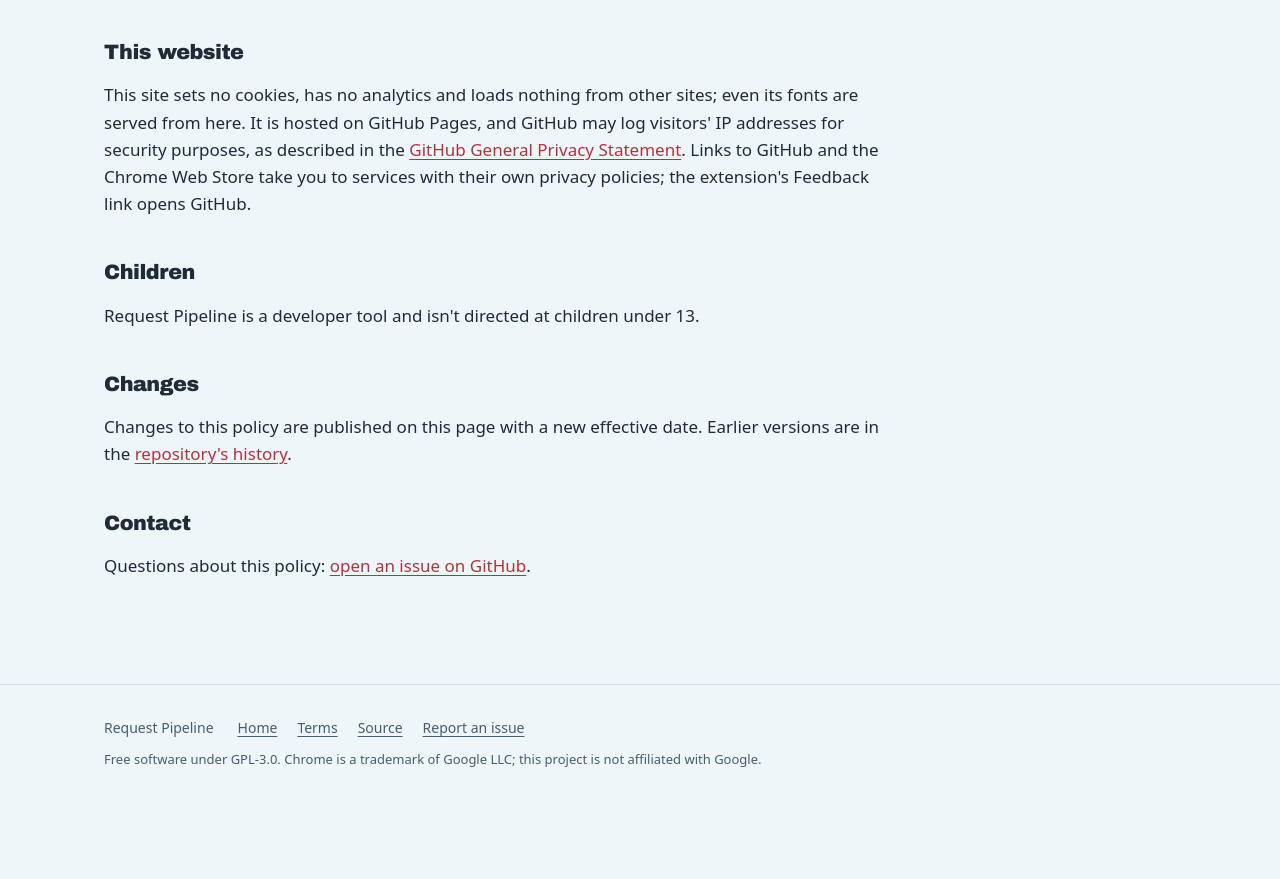
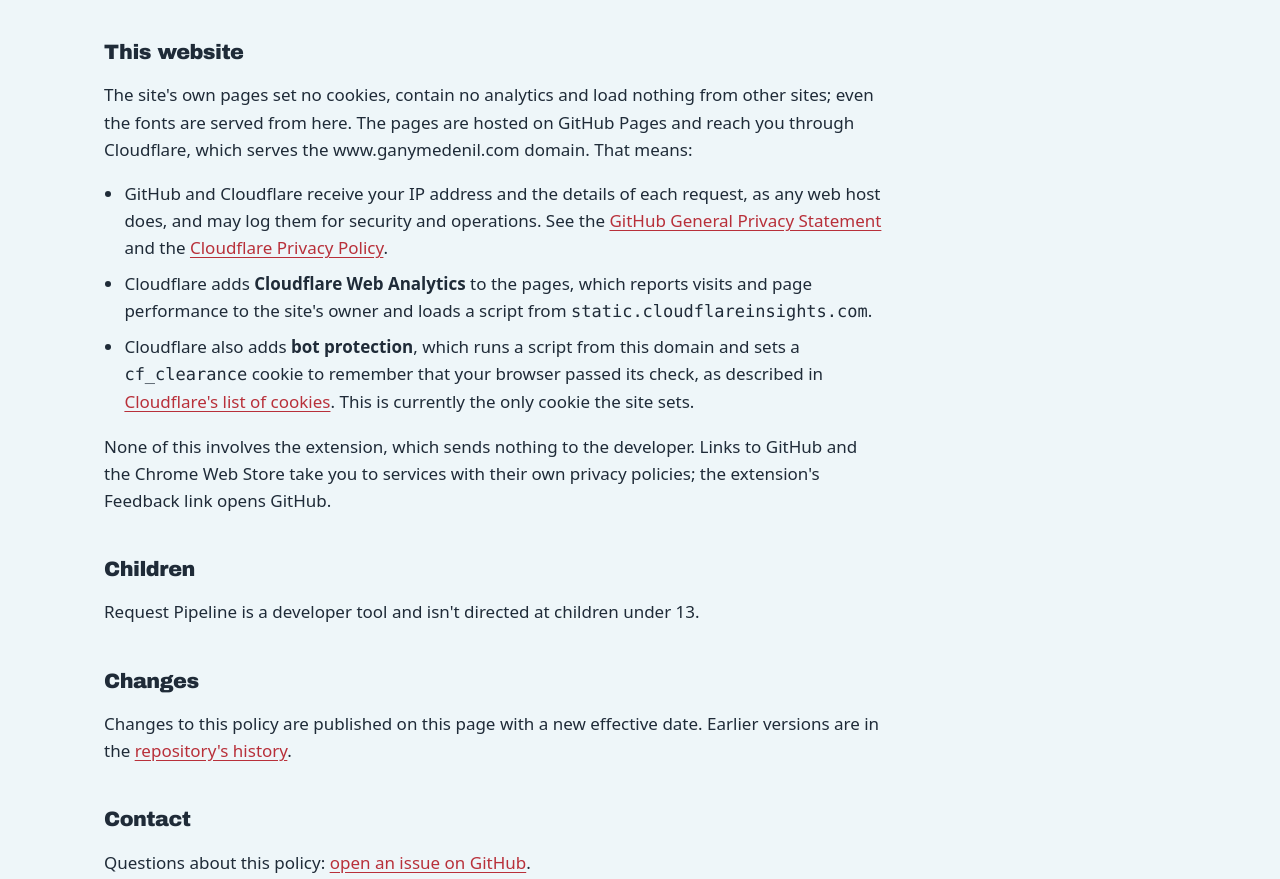
Before and after one commit to GanymedeNil/request-pipeline, a browser extension: page site/privacy.html in a window 1280 px wide. Shown: the part 2003-2882 px from the top of the page. Before the commit the page ends 2821 px from the top, so only its background shows below. Drawn offline with Linux system fonts and the light colour scheme; a web font is replaced by a local one.

Commit message:
Disclose Cloudflare in the website privacy policy
The live site is reached through Cloudflare, which serves the
www.ganymedenil.com domain and adds Cloudflare Web Analytics (a script
from static.cloudflareinsights.com) and bot protection (a script from
the domain and a cf_clearance cookie) to every page. The policy said the
site sets no cookies, has no analytics and loads nothing from other
sites, which held for the site's own files but not for the pages as
served.

The "This website" section now says that, names what Cloudflare adds
and links Cloudflare's privacy policy and cookie list. README and the
site test's comment say the no-third-party guarantee is about the site's
own files.

Co-Authored-By: Claude Opus 5.5 <noreply@anthropic.com>

```diff
--- a/site/privacy.html
+++ b/site/privacy.html
@@ -139,13 +139,38 @@
 
                 <h2>This website</h2>
                 <p>
-                    This site sets no cookies, has no analytics and loads nothing from other sites; even its fonts are
-                    served from here. It is hosted on GitHub Pages, and GitHub may log visitors' IP addresses for
-                    security purposes, as described in the
-                    <a href="https://docs.github.com/en/site-policy/privacy-policies/github-general-privacy-statement"
-                        >GitHub General Privacy Statement</a
-                    >. Links to GitHub and the Chrome Web Store take you to services with their own privacy policies;
-                    the extension's Feedback link opens GitHub.
+                    The site's own pages set no cookies, contain no analytics and load nothing from other sites; even
+                    the fonts are served from here. The pages are hosted on GitHub Pages and reach you through
+                    Cloudflare, which serves the www.ganymedenil.com domain. That means:
+                </p>
+                <ul>
+                    <li>
+                        GitHub and Cloudflare receive your IP address and the details of each request, as any web host
+                        does, and may log them for security and operations. See the
+                        <a
+                            href="https://docs.github.com/en/site-policy/privacy-policies/github-general-privacy-statement"
+                            >GitHub General Privacy Statement</a
+                        >
+                        and the <a href="https://www.cloudflare.com/privacypolicy/">Cloudflare Privacy Policy</a>.
+                    </li>
+                    <li>
+                        Cloudflare adds <b>Cloudflare Web Analytics</b> to the pages, which reports visits and page
+                        performance to the site's owner and loads a script from
+                        <code>static.cloudflareinsights.com</code>.
+                    </li>
+                    <li>
+                        Cloudflare also adds <b>bot protection</b>, which runs a script from this domain and sets a
+                        <code>cf_clearance</code> cookie to remember that your browser passed its check, as described in
+                        <a
+                            href="https://developers.cloudflare.com/fundamentals/reference/policies-compliances/cloudflare-cookies/"
+                            >Cloudflare's list of cookies</a
+                        >. This is currently the only cookie the site sets.
+                    </li>
+                </ul>
+                <p>
+                    None of this involves the extension, which sends nothing to the developer. Links to GitHub and the
+                    Chrome Web Store take you to services with their own privacy policies; the extension's Feedback link
+                    opens GitHub.
                 </p>
 
                 <h2>Children</h2>
```
Also changed, not shown: test/site.test.js (+3 -2 lines), README.md.
